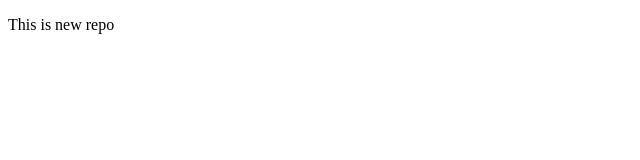
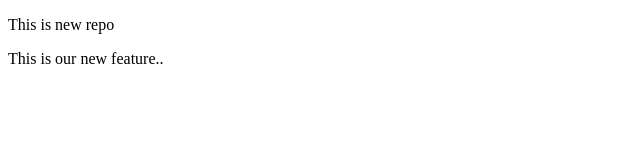
Before and after one commit to QuratulainHaider/localrepo, a plain HTML site: page index.html in a window 1280 px wide. Shown: the whole page, without its empty margins (0-640 px from the left). Drawn offline with Linux system fonts and the light colour scheme.

Commit message:
Add new feature

```diff
--- a/index.html
+++ b/index.html
@@ -7,5 +7,6 @@
 </head>
 <body>
     <p>This is new repo</p>
+    <p>This is our new feature..</p>
 </body>
 </html>
```
